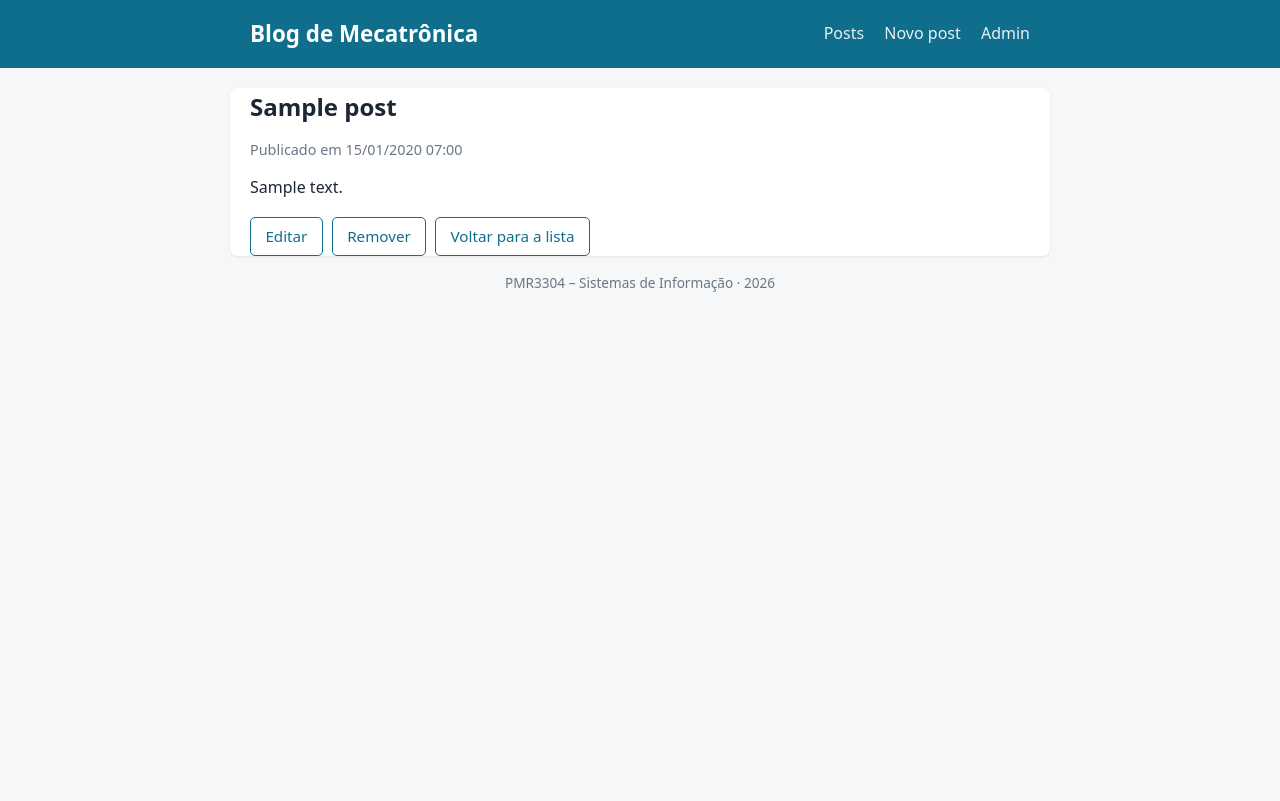
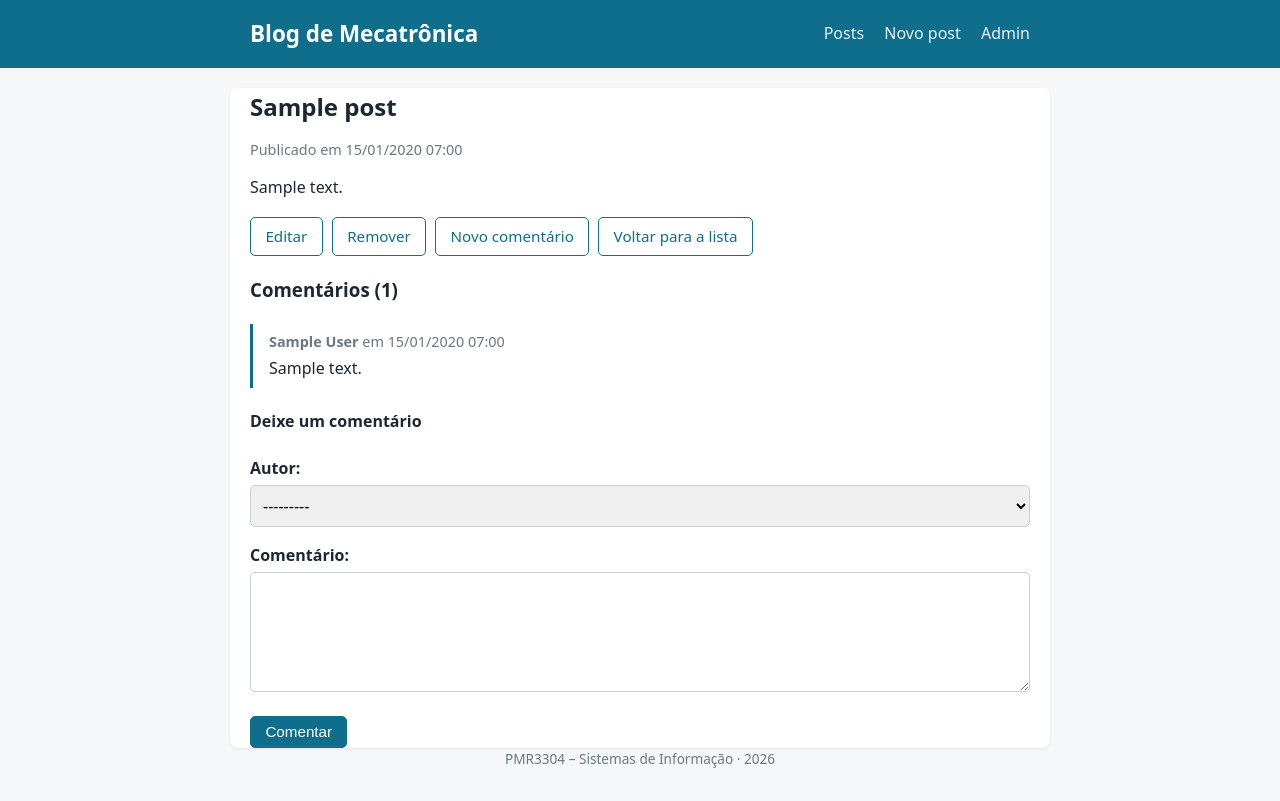
Before and after one commit to asafeemanuel01-ux/pmr3304_lab2_blog, a Django app: page /1/ in a window 1280 px wide. Before the commit the page ends 292 px from the top, so only its background shows below. Run offline with Django 5.2, Linux system fonts and the light colour scheme; tables that the repository leaves empty hold one stand-in row (values such as "Sample post").

Commit message:
Sistema de comentários: modelo Comment e view de criação
Comment (autor -> User do Django, texto, data, post) registrado no
admin; comentários exibidos no detalhe do post do mais recente para
o mais antigo, com formulário na própria página e página dedicada.

Co-Authored-By: Claude Opus 5.5 <noreply@anthropic.com>
Claude-Session: https://claude.ai/code/session_012YKzV8iyVQCrCCFiF5Bvou

```diff
--- a/blog/forms.py
+++ b/blog/forms.py
@@ -1,6 +1,6 @@
 from django import forms
 
-from .models import Post
+from .models import Comment, Post
 
 
 class PostForm(forms.ModelForm):
@@ -14,3 +14,16 @@ class PostForm(forms.ModelForm):
         widgets = {
             'content': forms.Textarea(attrs={'rows': 12}),
         }
+
+
+class CommentForm(forms.ModelForm):
+    class Meta:
+        model = Comment
+        fields = ['author', 'text']
+        labels = {
+            'author': 'Autor',
+            'text': 'Comentário',
+        }
+        widgets = {
+            'text': forms.Textarea(attrs={'rows': 4}),
+        }
--- a/blog/models.py
+++ b/blog/models.py
@@ -1,3 +1,4 @@
+from django.conf import settings
 from django.db import models
 from django.urls import reverse
 from django.utils import timezone
@@ -17,3 +18,26 @@ class Post(models.Model):
 
     def get_absolute_url(self):
         return reverse('blog:detail', args=(self.id,))
+
+
+class Comment(models.Model):
+    # O autor referencia o modelo de usuário do Django (settings.AUTH_USER_MODEL).
+    author = models.ForeignKey(
+        settings.AUTH_USER_MODEL,
+        on_delete=models.CASCADE,
+        verbose_name='autor',
+    )
+    text = models.TextField('texto')
+    date = models.DateTimeField('data de postagem', default=timezone.now)
+    post = models.ForeignKey(
+        Post,
+        on_delete=models.CASCADE,
+        related_name='comments',
+        verbose_name='post',
+    )
+
+    class Meta:
+        ordering = ['-date']
+
+    def __str__(self):
+        return f'{self.author} em "{self.post}": {self.text[:40]}'
--- a/blog/templates/blog/detail.html
+++ b/blog/templates/blog/detail.html
@@ -12,6 +12,30 @@
   <p class="actions">
     <a href="{% url 'blog:update' post.id %}">Editar</a>
     <a href="{% url 'blog:delete' post.id %}">Remover</a>
+    <a href="{% url 'blog:comment' post.id %}">Novo comentário</a>
     <a href="{% url 'blog:index' %}">Voltar para a lista</a>
   </p>
+
+  <section class="comments">
+    <h3>Comentários ({{ comments|length }})</h3>
+
+    {% for comment in comments %}
+      <div class="comment">
+        <p class="meta">
+          <strong>{{ comment.author.get_full_name|default:comment.author.username }}</strong>
+          em {{ comment.date|date:"d/m/Y H:i" }}
+        </p>
+        <p>{{ comment.text|linebreaksbr }}</p>
+      </div>
+    {% empty %}
+      <p>Ainda não há comentários neste post.</p>
+    {% endfor %}
+
+    <h4>Deixe um comentário</h4>
+    <form action="{% url 'blog:comment' post.id %}" method="post">
+      {% csrf_token %}
+      {{ comment_form.as_p }}
+      <button type="submit">Comentar</button>
+    </form>
+  </section>
 {% endblock %}
--- a/blog/urls.py
+++ b/blog/urls.py
@@ -9,4 +9,5 @@ urlpatterns = [
     path('create/', views.PostCreateView.as_view(), name='create'),
     path('update/<int:pk>/', views.PostUpdateView.as_view(), name='update'),
     path('delete/<int:pk>/', views.PostDeleteView.as_view(), name='delete'),
+    path('<int:pk>/comment/', views.create_comment, name='comment'),
 ]
--- a/blog/views.py
+++ b/blog/views.py
@@ -1,10 +1,13 @@
-# Versão 3: views com as classes genéricas do Django.
-from django.urls import reverse_lazy
+from django.http import HttpResponseRedirect
+from django.shortcuts import get_object_or_404, render
+from django.urls import reverse, reverse_lazy
 from django.views import generic
 
-from .forms import PostForm
+from .forms import CommentForm, PostForm
 from .models import Post
 
+
+# ---------------------------------------------------------------- Posts ---
 
 class PostListView(generic.ListView):
     model = Post
@@ -18,6 +21,17 @@ class PostDetailView(generic.DetailView):
     model = Post
     template_name = 'blog/detail.html'
     context_object_name = 'post'
+
+    def get_context_data(self, **kwargs):
+        context = super().get_context_data(**kwargs)
+        # Comentários do post, do mais recente para o mais antigo.
+        context['comments'] = self.object.comments.order_by('-date')
+        context['comment_form'] = CommentForm(initial=self._initial_author())
+        return context
+
+    def _initial_author(self):
+        user = self.request.user
+        return {'author': user.pk} if user.is_authenticated else {}
 
 
 class PostCreateView(generic.CreateView):
@@ -39,3 +53,22 @@ class PostDeleteView(generic.DeleteView):
     template_name = 'blog/delete.html'
     context_object_name = 'post'
     success_url = reverse_lazy('blog:index')
+
+
+# ---------------------------------------------------------- Comentários ---
+
+def create_comment(request, pk):
+    post = get_object_or_404(Post, pk=pk)
+    if request.method == 'POST':
+        form = CommentForm(request.POST)
+        if form.is_valid():
+            comment = form.save(commit=False)
+            comment.post = post
+            comment.save()
+            return HttpResponseRedirect(reverse('blog:detail', args=(post.id,)))
+    else:
+        initial = {}
+        if request.user.is_authenticated:
+            initial['author'] = request.user.pk
+        form = CommentForm(initial=initial)
+    return render(request, 'blog/comment.html', {'form': form, 'post': post})
```
Also changed, not shown: blog/admin.py (+7 -1 lines), blog/templates/blog/comment.html (added, +17 -0 lines), blog/migrations/0002_comment.py (added).
